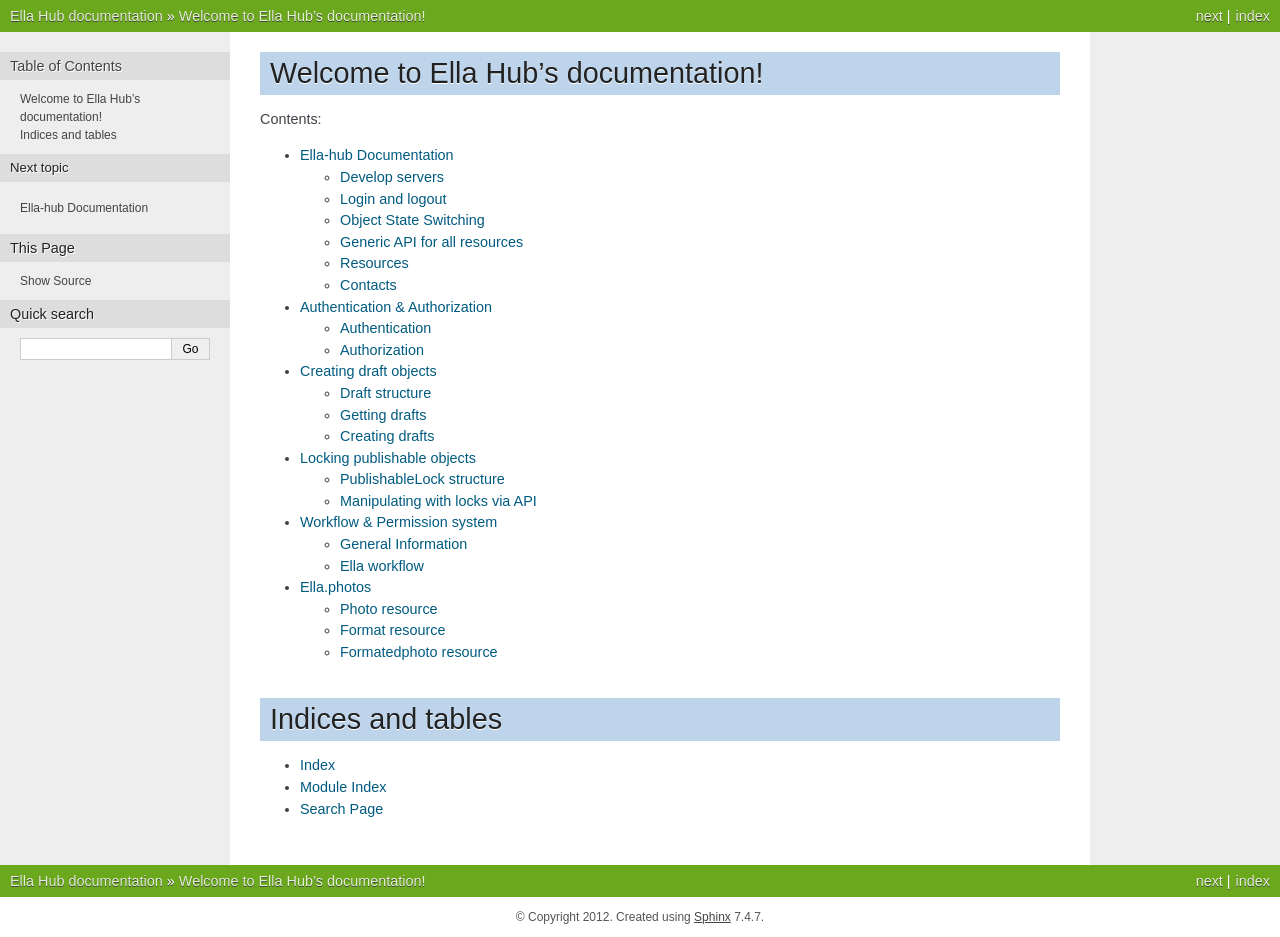
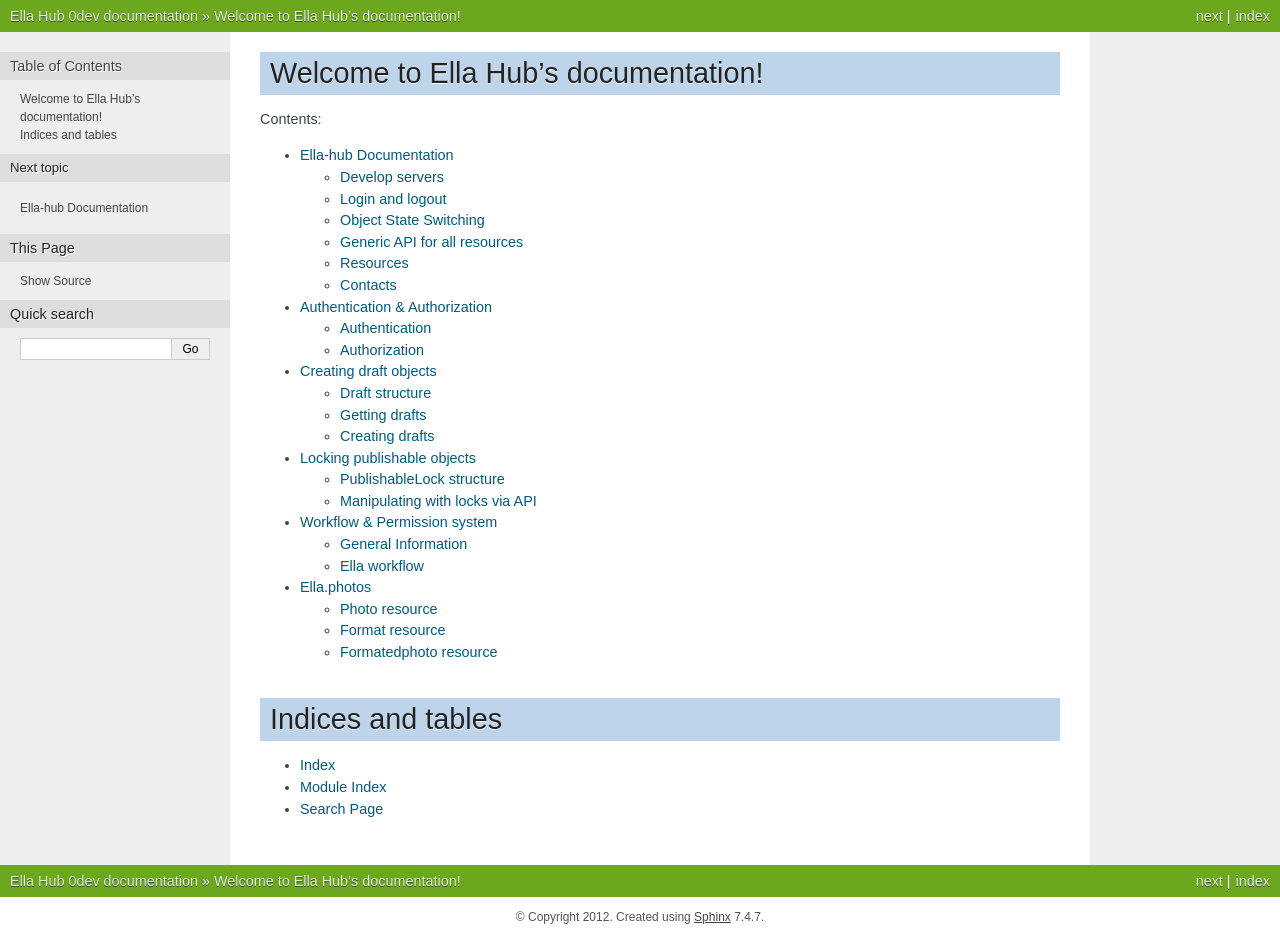
Before and after one commit to SanomaCZ/ella-hub, a Sphinx documentation site: the page built from doc/index.rst, in a window 1280 px wide. Built offline with Sphinx 7.4.7, drawn with Linux system fonts in a browser that asks for light colours; the version number could not be read and is left out; part of the change alters nothing that is shown.

Commit message:
Removed bad imports

```diff
--- a/doc/conf.py
+++ b/doc/conf.py
@@ -10,21 +10,6 @@
 #
 # All configuration values have a default; values that are commented out
 # serve to show the default.
-
-
-from django.conf import settings
-
-import ella
-
-settings.configure(
-    DATABASES={
-        'default': {
-            'ENGINE': 'django.db.backends.sqlite3',
-            'NAME': ':memory:',
-        }
-    },
-)
-
 
 # If extensions (or modules to document with autodoc) are in another directory,
 # add these directories to sys.path here. If the directory is relative to the
@@ -61,9 +46,9 @@ copyright = u'2012'
 # built documents.
 #
 # The short X.Y version.
-version = ".".join(map(str, ella.__version__[:-1]))
+version = '0'
 # The full version, including alpha/beta/rc tags.
-release = ella.__versionstr__
+release = '0dev'
 
 # The language for content autogenerated by Sphinx. Refer to documentation
 # for a list of supported languages.
```
